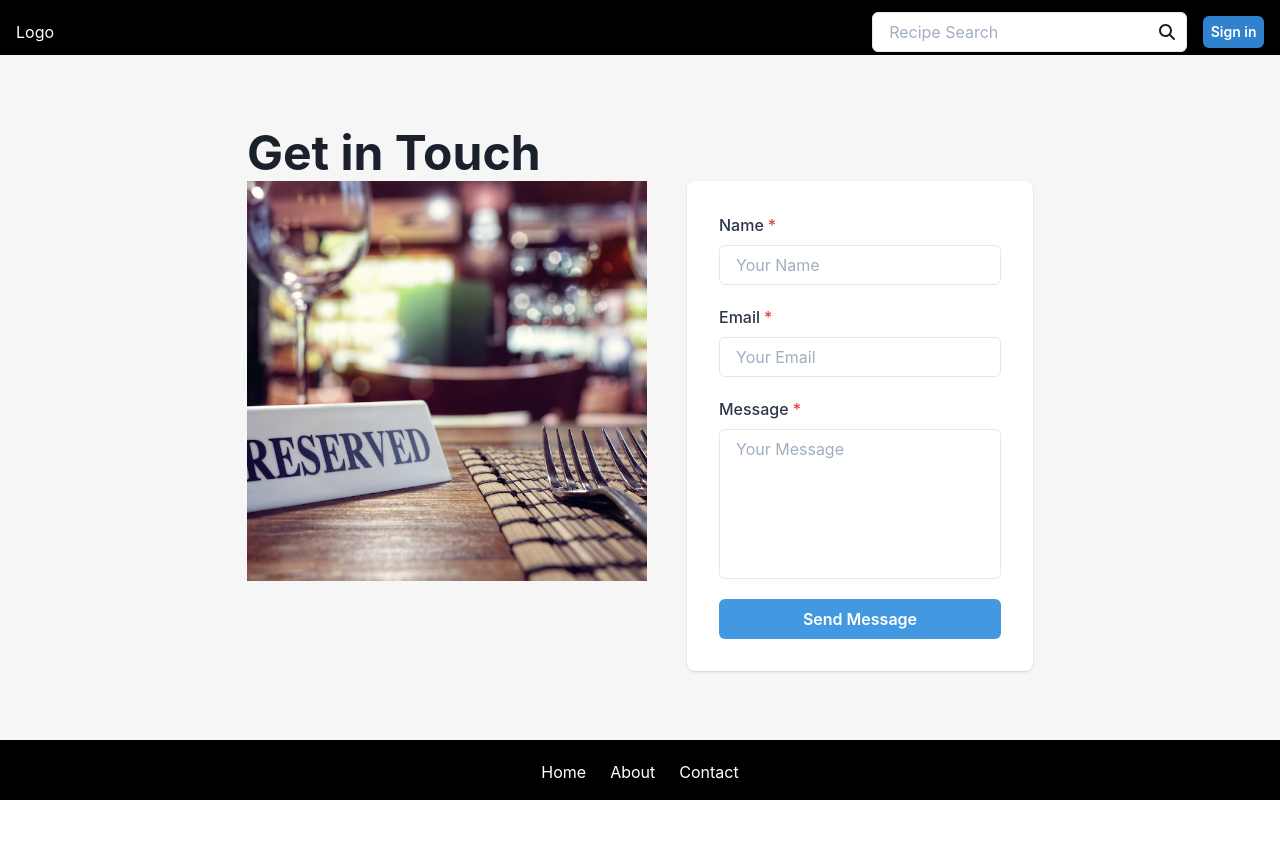
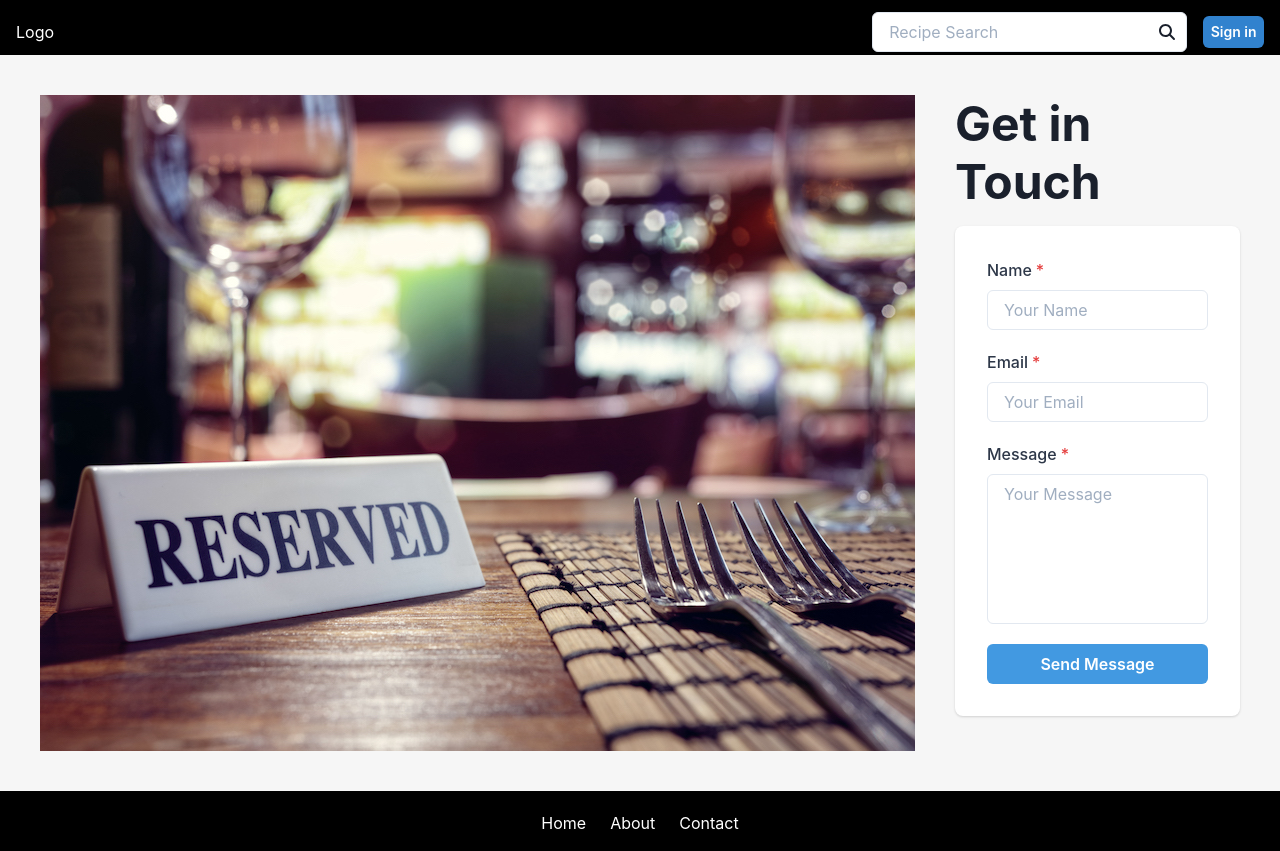
Before and after one commit to ksjefferies/Food-for-Thought, a React (Create React App) app: page /contact in a window 1280 px wide. Before the commit the page ends 800 px from the top, so only its background shows below. Built offline with nearby package versions, Linux system fonts and the light colour scheme.

Commit message:
added imge for contact page

```diff
--- a/src/pages/Contact.jsx
+++ b/src/pages/Contact.jsx
@@ -33,7 +33,12 @@ export function Contact() {
             >
                 <Box
                     borderRadius="lg"
+                // m={{ base: 5, md: 16, lg: 10 }}
+                // p={{ base: 5, lg: 16 }}
                 >
+                    <Flex  gap={10}  direction={{ base: "column-reverse", md: "row" }}>
+                        <Image src={image} />
+                        <VStack spacing={{ base: 4, }}>
                             <Heading
                                 fontSize={{
                                     base: '4xl',
@@ -41,13 +46,6 @@ export function Contact() {
                                 }}>
                                 Get in Touch
                             </Heading>
-
-                    <Flex gap={10} align={{ base: "center", md: "flex-start" }} direction={{ base: "column-reverse", md: "row" }}>
-                        <Image
-                            boxSize='400px'
-                            objectFit='cover'
-                            src={image} />
-                        <VStack spacing={{ base: 4, }}>
 
                             <Box
                                 bg={useColorModeValue('white', 'gray.700')}
```
Lines whose indentation alone changed are shown as unchanged.
